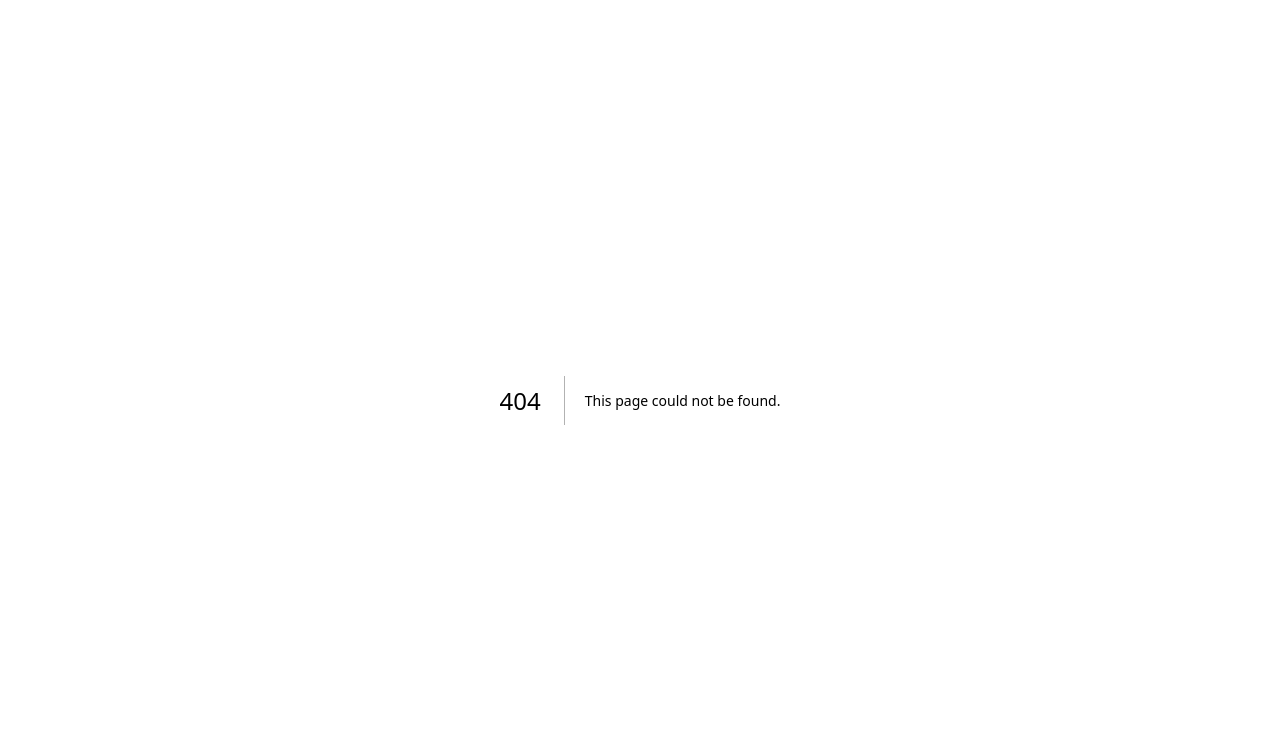
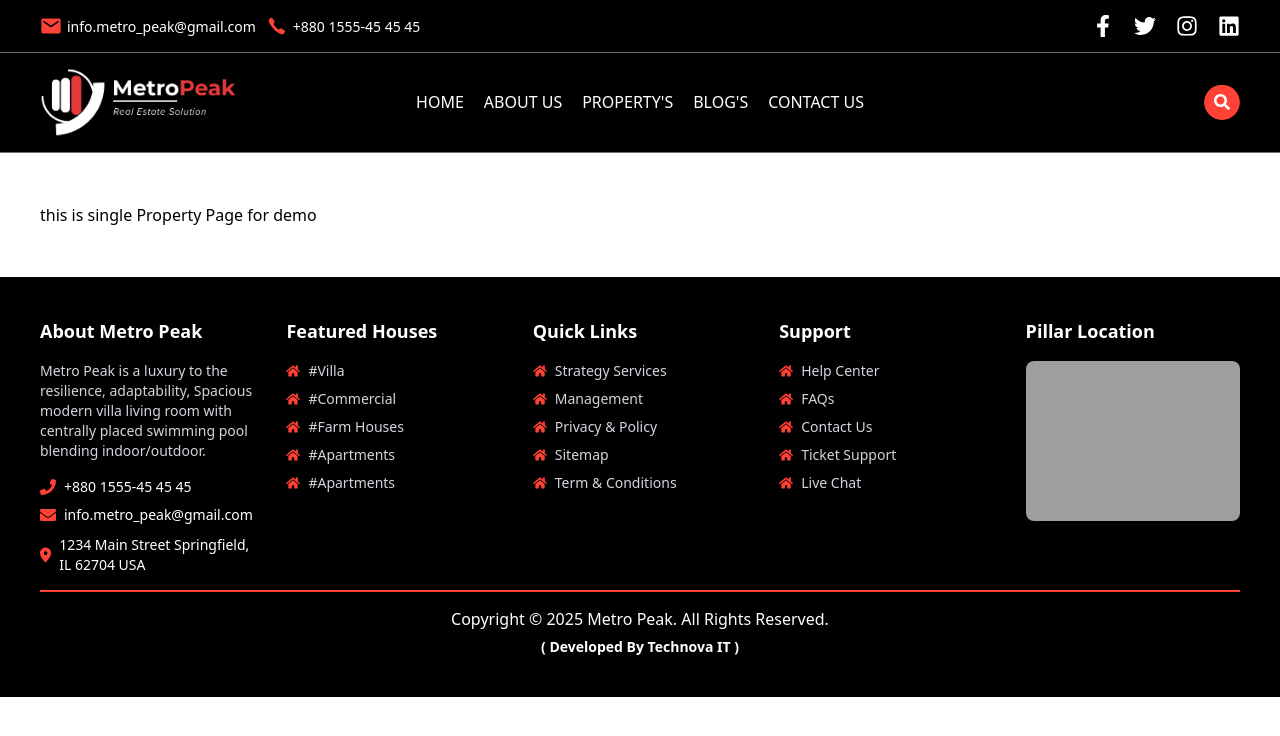
Before and after one commit to TechnovaIT2024/metro_peak-realstate-site, a Next.js app: page /single_property in a window 1280 px wide. Before the commit this address had no page. Shown: the top 736 px of the page. Built offline with nearby package versions, Linux system fonts and the light colour scheme; grey boxes are pictures that could not be loaded.

Commit message:
link tag added

```diff
--- a/src/app/PageComponents/BlogPage/AllBlogs.jsx
+++ b/src/app/PageComponents/BlogPage/AllBlogs.jsx
@@ -14,6 +14,7 @@ import galleryImage4 from "../../../../public/gallrey image 4.jpg";
 import galleryImage5 from "../../../../public/gallrey image 5.jpg";
 
 import Image from "next/image";
+import Link from "next/link";
 
 const blogsData = [
   {
@@ -246,13 +247,13 @@ const AllBlogs = () => {
                       {blog.description}
                     </p>
 
-                    <button className="relative overflow-hidden w-fit px-[20px] py-[5px] border bg-[#FF4136] rounded-[6px] text-[#ffffff] font-semibold transition-colors duration-500 group mt-[15px]">
+                    <Link href={'/single_blog'} className="relative overflow-hidden w-fit px-[20px] py-[5px] border bg-[#FF4136] rounded-[6px] text-[#ffffff] font-semibold transition-colors duration-500 group mt-[15px]">
                       {/* Animated background */}
                       <span className="absolute top-0 left-[-100%] w-full h-full bg-[#000] transition-all duration-500 ease-in-out group-hover:left-0"></span>
                       <span className="relative z-10 group-hover:text-white">
                         Read More
                       </span>
-                    </button>
+                    </Link>
                   </div>
                 </div>
               ))}
--- /dev/null
+++ b/src/app/PageComponents/BlogPage/SingleBlog.jsx
@@ -0,0 +1,25 @@
+import React from 'react';
+
+
+const SingleBlogsData = [
+  {
+    id: "blog001",
+    date: "10th Sep",
+    time: "10:30 AM",
+    title: "The Future of Modern Apartments",
+    description:
+      "Explore how urban living is transforming with state-of-the-art apartments featuring smart technology, eco-friendly design, and luxurious amenities for city dwellers.",
+    image: "https://i.ibb.co.com/Y4y5qHPB/Apartment.jpg",
+  }
+];
+
+
+const SingleBlog= () => {
+    return (
+        <div className="md:mx-[40px] mx-[25px] space-y-[40px]">
+            <p>this is single Blog Page demo</p>
+        </div>
+    );
+};
+
+export default SingleBlog;
--- a/src/app/PageComponents/HomePage/BestProperty.jsx
+++ b/src/app/PageComponents/HomePage/BestProperty.jsx
@@ -5,6 +5,7 @@ import { Tab, Tabs, TabList, TabPanel } from "react-tabs";
 import { FaMapMarkerAlt, FaBed, FaBath } from "react-icons/fa";
 import { BiArea } from "react-icons/bi";
 import Image from "next/image";
+import Link from "next/link";
 
 // ✅ Fake JSON data (same as yours)
 const AllApartment = [
@@ -192,7 +193,7 @@ const PopularProperty = () => {
                         <p className="text-[22px] font-bold text-[#4d4d4d] hover:text-[#FF4136] duration-300">
                           {apt?.price}
                         </p>
-                        <button className="relative overflow-hidden w-fit px-[20px] py-[5px] border border-[#cacaca] rounded-[6px] text-[#222222] font-semibold transition-colors duration-500 group">
+                        <Link href={'/properties'} className="relative overflow-hidden w-fit px-[20px] py-[5px] border border-[#cacaca] rounded-[6px] text-[#222222] font-semibold transition-colors duration-500 group">
                           {/* Animated background */}
                           <span className="absolute top-0 left-[-100%] w-full h-full bg-[#FF4136] transition-all duration-500 ease-in-out group-hover:left-0"></span>
 
@@ -200,7 +201,7 @@ const PopularProperty = () => {
                           <span className="relative z-10 group-hover:text-white">
                             View More
                           </span>
-                        </button>
+                        </Link>
                       </div>
                     </div>
                   </div>
@@ -270,7 +271,7 @@ const PopularProperty = () => {
                         <p className="text-[22px] font-bold text-[#4d4d4d] hover:text-[#FF4136] duration-300">
                           {apt?.price}
                         </p>
-                        <button className="relative overflow-hidden w-fit px-[20px] py-[5px] border border-[#cacaca] rounded-[6px] text-[#222222] font-semibold transition-colors duration-500 group">
+                        <Link href={'/properties'} className="relative overflow-hidden w-fit px-[20px] py-[5px] border border-[#cacaca] rounded-[6px] text-[#222222] font-semibold transition-colors duration-500 group">
                           {/* Animated background */}
                           <span className="absolute top-0 left-[-100%] w-full h-full bg-[#FF4136] transition-all duration-500 ease-in-out group-hover:left-0"></span>
 
@@ -278,7 +279,7 @@ const PopularProperty = () => {
                           <span className="relative z-10 group-hover:text-white">
                             View More
                           </span>
-                        </button>
+                        </Link>
                       </div>
                     </div>
                       </div>
--- a/src/app/PageComponents/HomePage/FeaturedProperties.jsx
+++ b/src/app/PageComponents/HomePage/FeaturedProperties.jsx
@@ -1,4 +1,5 @@
 import Image from "next/image";
+import Link from "next/link";
 import React from "react";
 import { BiArea } from "react-icons/bi";
 import { FaMapMarkerAlt } from "react-icons/fa";
@@ -147,7 +148,7 @@ const FeaturedProperties = () => {
                 <p className="text-[22px] font-bold text-[#4d4d4d] hover:text-[#FF4136] duration-300">
                   {Property?.price}
                 </p>
-                <button className="relative overflow-hidden w-fit px-[20px] py-[5px] border border-[#cacaca] rounded-[6px] text-[#222222] font-semibold transition-colors duration-500 group">
+                <Link href={'/properties'} className="relative overflow-hidden w-fit px-[20px] py-[5px] border border-[#cacaca] rounded-[6px] text-[#222222] font-semibold transition-colors duration-500 group">
                   {/* Animated background */}
                   <span className="absolute top-0 left-[-100%] w-full h-full bg-[#FF4136] transition-all duration-500 ease-in-out group-hover:left-0"></span>
 
@@ -155,7 +156,7 @@ const FeaturedProperties = () => {
                   <span className="relative z-10 group-hover:text-white">
                     View More
                   </span>
-                </button>
+                </Link>
               </div>
             </div>
           </div>
--- a/src/app/PageComponents/PropertiesPage/AllProperties.jsx
+++ b/src/app/PageComponents/PropertiesPage/AllProperties.jsx
@@ -1,6 +1,7 @@
 "use client";
 
 import Image from "next/image";
+import Link from "next/link";
 import React, { useState, useMemo } from "react";
 import { BiArea } from "react-icons/bi";
 import { FaBath, FaBed, FaMapMarkerAlt, FaSearch } from "react-icons/fa";
@@ -241,7 +242,7 @@ export default function AllProperties() {
                 <p className="text-[22px] font-bold text-[#4d4d4d] hover:text-[#FF4136] duration-300">
                   ${item?.price}
                 </p>
-                <button className="relative overflow-hidden w-fit px-[20px] py-[5px] border border-[#cacaca] rounded-[6px] text-[#FFF] bg-[#FF4136] font-semibold transition-colors duration-500 group">
+                <Link href={'/single_property'} className="relative overflow-hidden w-fit px-[20px] py-[5px] border border-[#cacaca] rounded-[6px] text-[#FFF] bg-[#FF4136] font-semibold transition-colors duration-500 group">
                   {/* Animated background */}
                   <span className="absolute top-0 left-[-100%] w-full h-full bg-[#000000] transition-all duration-500 ease-in-out group-hover:left-0"></span>
 
@@ -249,7 +250,7 @@ export default function AllProperties() {
                   <span className="relative z-10 group-hover:text-white">
                     View More
                   </span>
-                </button>
+                </Link>
               </div>
             </div>
           </div>
--- /dev/null
+++ b/src/app/PageComponents/PropertiesPage/SingleProperty.jsx
@@ -0,0 +1,26 @@
+import React from "react";
+
+const SingleProperty = [
+  {
+    id: "Property001",
+    category: "Apartment",
+    image: "https://i.ibb.co.com/Y4y5qHPB/Apartment.jpg",
+    name: "Skyline Heights",
+    location: "Downtown City Center, New York",
+    rooms: { bedrooms: 3, bathrooms: 2 },
+    size: "1450",
+    price: 420000,
+    description:
+      "A modern apartment with breathtaking city views, spacious living area, modular kitchen, and close proximity to shopping malls, schools, and public transport.",
+  },
+];
+
+const SinglePropertyPage = () => {
+  return (
+    <div className="md:mx-[40px] mx-[25px] space-y-[40px] my-[50px]">
+      <p>this is single Property Page for demo</p>
+    </div>
+  );
+};
+
+export default SinglePropertyPage;
--- /dev/null
+++ b/src/app/single_blog/page.js
@@ -0,0 +1,26 @@
+import React from 'react';
+import TopBar from '../CommonComponents/TopBar/TopBar';
+import NavBar from '../CommonComponents/NavBar/NavBar';
+import Footer from '../CommonComponents/Footer/Footer';
+import SingleBlog from '../PageComponents/BlogPage/SingleBlog';
+
+const SingleBlogPage = () => {
+    return (
+        <div>
+      <div className="bg-black">
+        <TopBar />
+        <NavBar />
+      </div>
+
+      <div className="my-[50px]">
+        <SingleBlog></SingleBlog>
+      </div>
+
+      <div className="">
+        <Footer></Footer>
+      </div>
+    </div>
+    );
+};
+
+export default SingleBlogPage;
--- /dev/null
+++ b/src/app/single_property/page.js
@@ -0,0 +1,26 @@
+import React from "react";
+import TopBar from "../CommonComponents/TopBar/TopBar";
+import NavBar from "../CommonComponents/NavBar/NavBar";
+import Footer from "../CommonComponents/Footer/Footer";
+import SingleProperty from "../PageComponents/PropertiesPage/SingleProperty";
+
+const SinglePropertyPage = () => {
+  return (
+    <div>
+      <div className="bg-black">
+        <TopBar />
+        <NavBar />
+      </div>
+
+      <div>
+        <SingleProperty></SingleProperty>
+      </div>
+
+      <div className="">
+        <Footer></Footer>
+      </div>
+    </div>
+  );
+};
+
+export default SinglePropertyPage;
```
